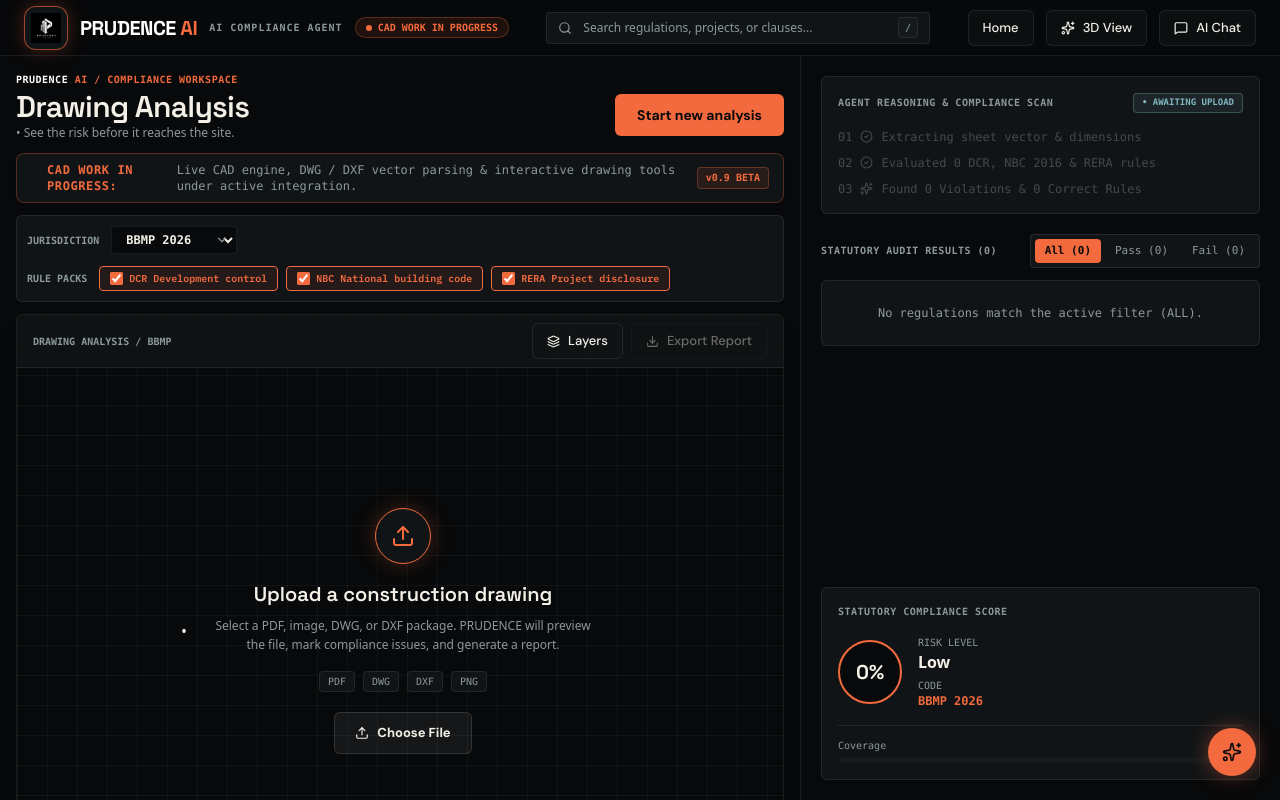
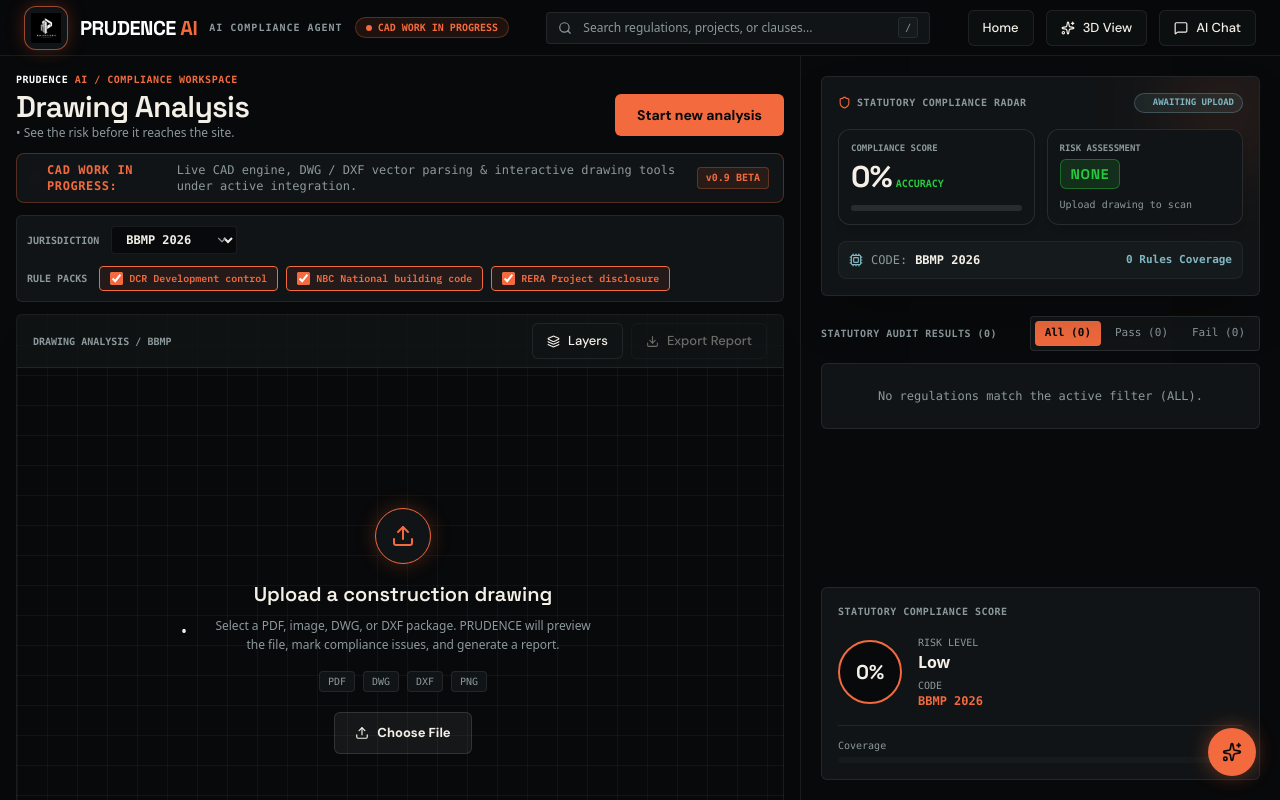
Before and after one commit to sahil-exe-17/Prudence-ai, a React (Vite) app: page / in a window 1280 px wide. Both pictures are taken after a click on the button "Launch Workspace". Built offline with nearby package versions, Linux system fonts and the light colour scheme.

Commit message:
feat: simplify and redesign Statutory Compliance Score and Risk Assessment card into a GOATED glowing dashboard panel

```diff
--- a/src/App.tsx
+++ b/src/App.tsx
@@ -878,36 +878,72 @@
 
             {/* Right Panel - scrollable independently */}
             <aside className="w-full lg:w-[440px] xl:w-[480px] shrink-0 border-t lg:border-t-0 lg:border-l border-[rgba(255,255,255,0.08)] bg-[#08090a] p-5 flex flex-col gap-5 overflow-y-auto">
-              {/* AGENT REASONING Panel */}
-              <div className="card-prudence p-4 flex flex-col gap-3">
-                <div className="flex items-center justify-between">
-                  <span className="font-mono text-[10px] font-bold text-[#8c999c] uppercase tracking-wider">
-                    AGENT REASONING & COMPLIANCE SCAN
+              {/* GOATED STATUTORY COMPLIANCE RADAR & SCORE CARD */}
+              <div className="card-prudence p-4 flex flex-col gap-4 relative overflow-hidden group hover:border-[#f26a3d]/60 transition-all duration-500 shadow-2xl">
+                {/* Ambient Background Glow Mesh */}
+                <div className="absolute -right-8 -top-8 w-32 h-32 bg-[#f26a3d]/10 rounded-full blur-2xl group-hover:bg-[#f26a3d]/20 transition-all duration-500 pointer-events-none" />
+
+                {/* Header Title */}
+                <div className="flex items-center justify-between z-10">
+                  <span className="font-mono text-[10px] font-bold text-[#8c999c] uppercase tracking-wider flex items-center gap-1.5">
+                    <Shield size={13} className="text-[#f26a3d]" />
+                    STATUTORY COMPLIANCE RADAR
                   </span>
-                  <span className="font-mono text-[9px] font-bold text-[#81b7c2] bg-[#81b7c2]/10 border border-[#81b7c2]/30 px-2 py-0.5 rounded">
-                    • {file ? 'ANALYSIS COMPLETE' : 'AWAITING UPLOAD'}
+                  <span className="font-mono text-[9px] font-bold text-[#81b7c2] bg-[#81b7c2]/10 border border-[#81b7c2]/30 px-2 py-0.5 rounded-full flex items-center gap-1">
+                    <span className="h-1.5 w-1.5 rounded-full bg-[#27c93f] animate-ping" />
+                    {file ? 'SCAN COMPLETE' : 'AWAITING UPLOAD'}
                   </span>
                 </div>
 
-                <ul className="flex flex-col gap-2.5 font-mono text-xs text-[#8c999c] pt-1">
-                  <li className={`flex items-center gap-2 ${file ? 'text-[#f4f0e8]' : 'opacity-40'}`}>
-                    <span>01</span>
-                    <CheckCircle2 size={13} className={file ? "text-[#27c93f]" : "text-[#8c999c]"} />
-                    <span>Extracting sheet vector & dimensions</span>
-                  </li>
-                  <li className={`flex items-center gap-2 ${file ? 'text-[#f4f0e8]' : 'opacity-40'}`}>
-                    <span>02</span>
-                    <CheckCircle2 size={13} className={file ? "text-[#27c93f]" : "text-[#8c999c]"} />
-                    <span>Evaluated {analysis.ruleResults.length} DCR, NBC 2016 & RERA rules</span>
-                  </li>
-                  <li className={`flex items-center gap-2 ${file ? 'text-[#f26a3d]' : 'opacity-40'}`}>
-                    <span>03</span>
-                    <Sparkles size={13} className={file ? "text-[#f26a3d]" : "text-[#8c999c]"} />
-                    <span className={file ? "font-semibold text-[#f26a3d]" : ""}>
-                      Found {failCount} Violation{failCount !== 1 ? 's' : ''} & {passCount} Correct Rule{passCount !== 1 ? 's' : ''}
+                {/* Main Score & Risk Grid */}
+                <div className="grid grid-cols-2 gap-3 z-10">
+                  {/* Compliance Score Tile */}
+                  <div className="flex flex-col p-3 rounded-xl border border-white/10 bg-[#111416] hover:border-[#f26a3d]/50 transition-all duration-300 shadow-md">
+                    <span className="font-mono text-[9px] font-semibold text-[#8c999c] uppercase">COMPLIANCE SCORE</span>
+                    <div className="flex items-baseline gap-1 mt-1">
+                      <span className="font-space text-3xl font-extrabold text-[#f4f0e8] tracking-tight">
+                        {file ? Math.round((passCount / Math.max(1, analysis.ruleResults.length)) * 100) : 0}%
+                      </span>
+                      <span className="font-mono text-[10px] text-[#27c93f] font-bold">ACCURACY</span>
+                    </div>
+                    {/* Animated Glowing Progress Bar */}
+                    <div className="w-full h-1.5 bg-white/10 rounded-full mt-2.5 overflow-hidden">
+                      <div
+                        className="h-full bg-gradient-to-r from-[#f26a3d] to-[#27c93f] transition-all duration-1000 ease-out shadow-[0_0_10px_#f26a3d]"
+                        style={{ width: `${file ? Math.round((passCount / Math.max(1, analysis.ruleResults.length)) * 100) : 0}%` }}
+                      />
+                    </div>
+                  </div>
+
+                  {/* Risk Level Tile */}
+                  <div className="flex flex-col p-3 rounded-xl border border-white/10 bg-[#111416] hover:border-[#f26a3d]/50 transition-all duration-300 shadow-md">
+                    <span className="font-mono text-[9px] font-semibold text-[#8c999c] uppercase">RISK ASSESSMENT</span>
+                    <div className="mt-1 flex items-center gap-1.5">
+                      <span className={`font-space text-xs sm:text-sm font-extrabold px-2.5 py-1 rounded-md border uppercase tracking-wider ${
+                        !file || failCount === 0
+                          ? 'bg-[#27c93f]/15 border-[#27c93f]/40 text-[#27c93f]'
+                          : failCount <= 2
+                          ? 'bg-[#f26a3d]/15 border-[#f26a3d]/40 text-[#f26a3d]'
+                          : 'bg-[#ff4d4d]/15 border-[#ff4d4d]/40 text-[#ff4d4d]'
+                      }`}>
+                        {!file ? 'NONE' : failCount === 0 ? 'LOW RISK' : failCount <= 2 ? 'MODERATE' : 'HIGH RISK'}
+                      </span>
+                    </div>
+                    <span className="font-mono text-[10px] text-[#8c999c] mt-2">
+                      {file ? `${failCount} Violation${failCount !== 1 ? 's' : ''} detected` : 'Upload drawing to scan'}
                     </span>
-                  </li>
-                </ul>
+                  </div>
+                </div>
+
+                {/* Active Code Coverage Bar */}
+                <div className="flex items-center justify-between p-2.5 rounded-lg border border-white/5 bg-[#151a1c] font-mono text-xs z-10">
+                  <div className="flex items-center gap-2">
+                    <Cpu size={14} className="text-[#81b7c2]" />
+                    <span className="text-[#8c999c]">CODE:</span>
+                    <span className="text-[#f4f0e8] font-bold">{activeJurisdiction.label}</span>
+                  </div>
+                  <span className="text-[#81b7c2] font-semibold text-[11px]">{analysis.ruleResults.length} Rules Coverage</span>
+                </div>
               </div>
 
               {/* STATUTORY REGULATION AUDIT CENTER PANEL */}
```
